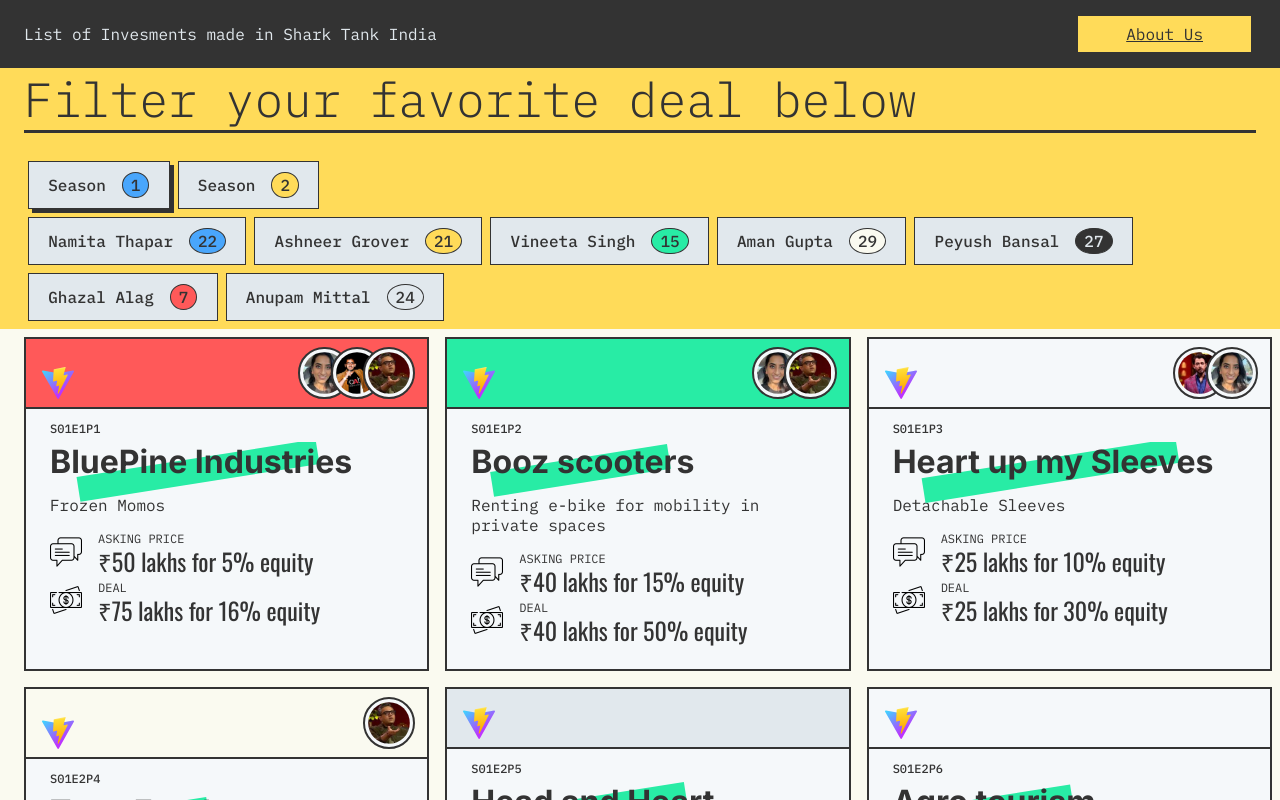
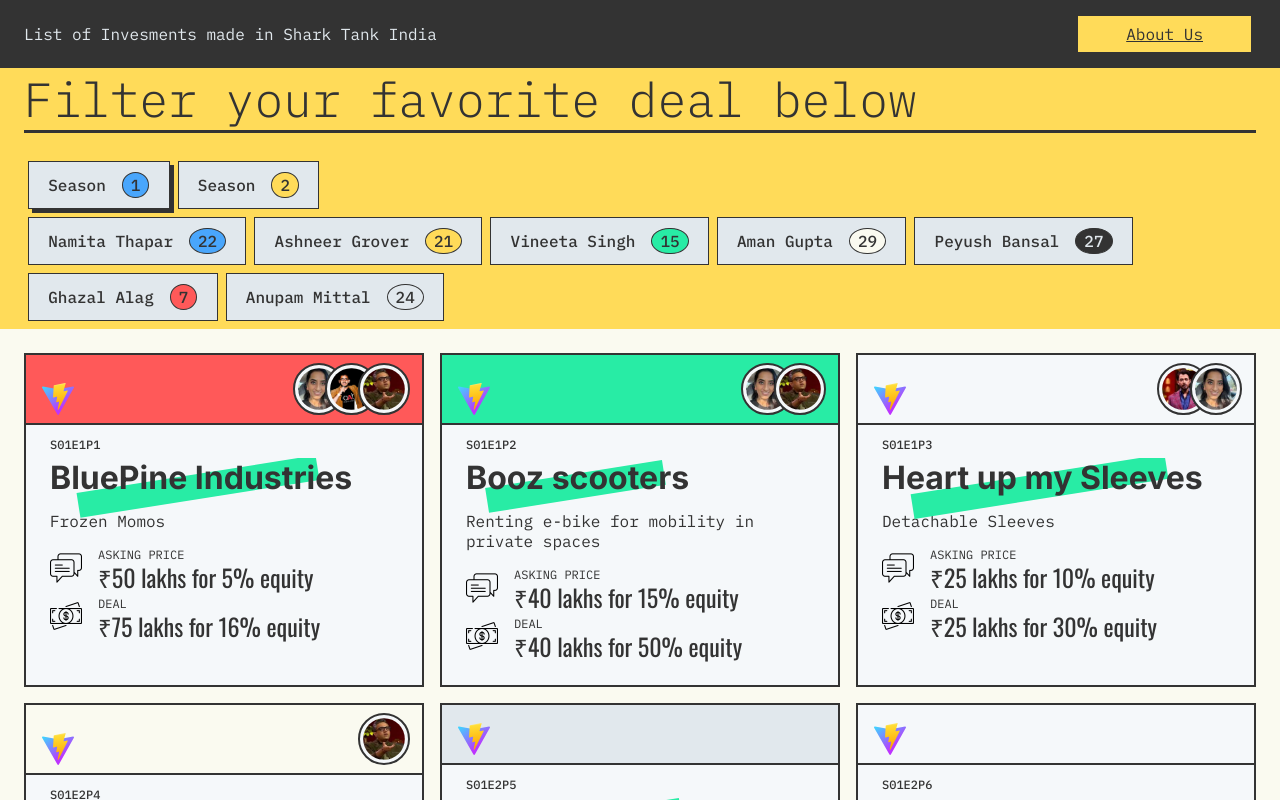
Before and after one commit to dvlprkrishna/SharkTankRocks, a React (Vite) app: page / in a window 1280 px wide. Shown: the top 800 px of the page. Built offline with nearby package versions, Linux system fonts and the light colour scheme.

Commit message:
CSS Minor Fix

```diff
--- a/src/App.css
+++ b/src/App.css
@@ -32,7 +32,7 @@
 
 .mainListWrap {
   display: grid;
-  margin-left: 1em;
+  margin: 1em;
   grid-template-columns: 1fr 1fr 1fr;
   /* grid-row-gap: 1em;
   grid-column-gap: 0.25em; */
--- a/src/index.css
+++ b/src/index.css
@@ -29,7 +29,8 @@
   /* smartphones, iPhone, portrait 480x320 phones */
   .mainListWrap {
     display: grid;
-    margin-left: 1em;
+    margin: 1em;
+
     grid-template-columns: 1fr;
   }
 }
@@ -37,7 +38,8 @@
   /* portrait e-readers (Nook/Kindle), smaller tablets @ 600 or @ 640 wide. */
   .mainListWrap {
     display: grid;
-    margin-left: 1em;
+    margin: 1em;
+
     grid-template-columns: 1fr;
   }
 }
@@ -45,7 +47,8 @@
   /* portrait tablets, portrait iPad, landscape e-readers, landscape 800x480 or 854x480 phones */
   .mainListWrap {
     display: grid;
-    margin-left: 1em;
+    margin: 1em;
+
     grid-template-columns: 1fr 1fr;
   }
 }
@@ -53,7 +56,8 @@
   /* tablet, landscape iPad, lo-res laptops ands desktops */
   .mainListWrap {
     display: grid;
-    margin-left: 1em;
+    margin: 1em;
+
     grid-template-columns: 1fr 1fr;
   }
 }
@@ -61,7 +65,8 @@
   /* big landscape tablets, laptops, and desktops */
   .mainListWrap {
     display: grid;
-    margin-left: 1em;
+    margin: 1em;
+
     grid-template-columns: 1fr 1fr 1fr;
   }
 }
@@ -69,7 +74,8 @@
   /* hi-res laptops and desktops */
   .mainListWrap {
     display: grid;
-    margin-left: 1em;
+    margin: 1em;
+
     grid-template-columns: 1fr 1fr 1fr;
   }
 }
```
